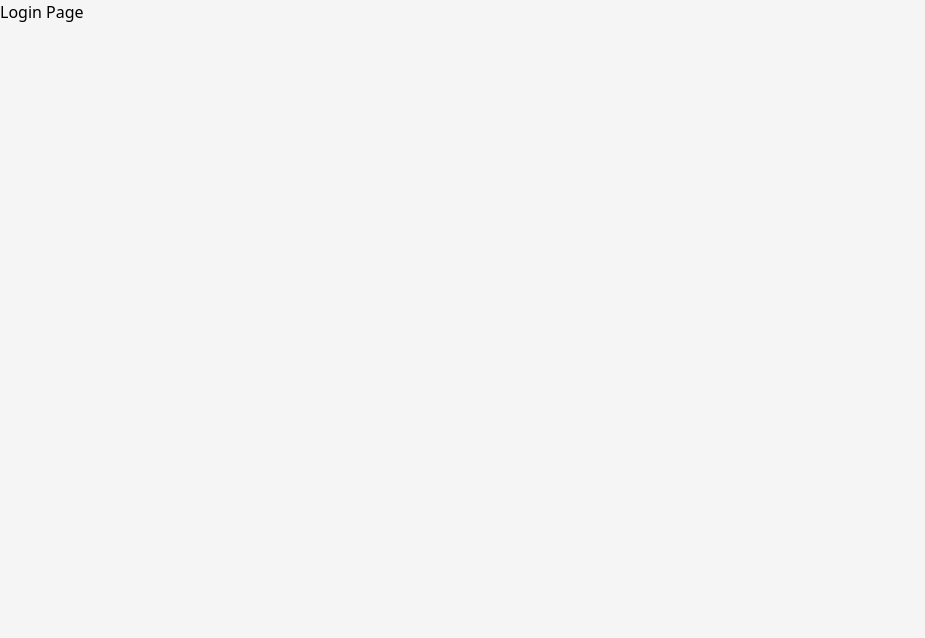
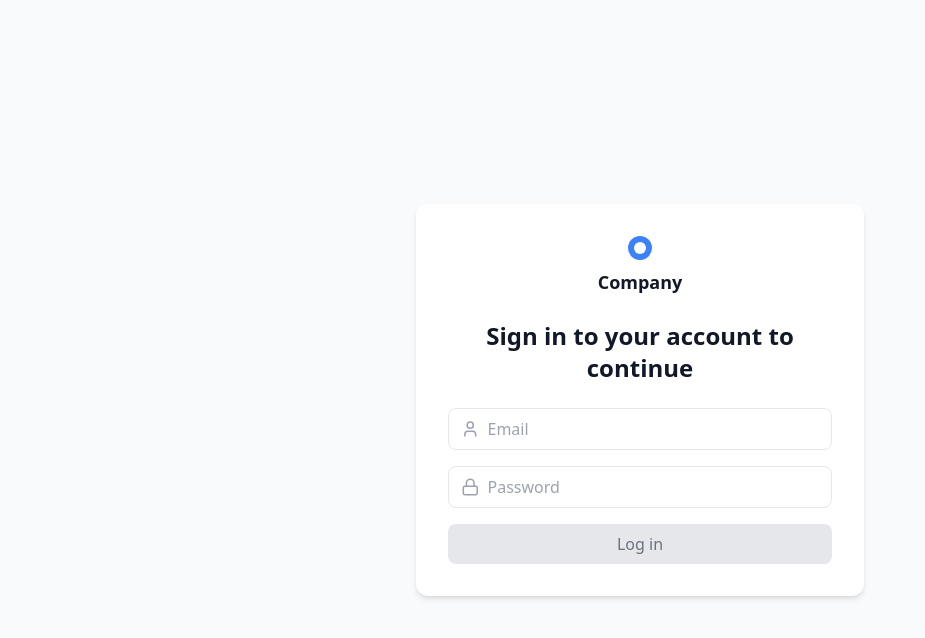
Before and after one commit to AliakseiKrasko/auth_test, a React (Vite) app: page / in a window 1280 px wide. Shown: the top 638 px of the page, without its empty margins (0-925 px from the left). Built offline with nearby package versions, Linux system fonts and the light colour scheme.

Commit message:
feat: added LoginPage and LoginForm

```diff
--- a/package.json
+++ b/package.json
@@ -12,6 +12,7 @@
   },
   "dependencies": {
     "@tanstack/react-query": "^5.90.2",
+    "lucide-react": "^0.544.0",
     "react": "19.1.1",
     "react-dom": "19.1.1",
     "react-router-dom": "^7.9.2"
--- a/src/pages/login/LoginPage.tsx
+++ b/src/pages/login/LoginPage.tsx
@@ -1,5 +1,10 @@
 import type { FC } from "react";
+import {LoginForm} from "@/pages/login/ui/LoginForm.tsx";
 
 export const LoginPage: FC = () => {
-    return <h1 className="text-black font-medium">Login Page</h1>;
+    return (
+        <div className="flex items-center justify-center min-h-screen bg-gray-50">
+            <LoginForm />
+        </div>
+    );
 };
--- /dev/null
+++ b/src/pages/login/index.ts
@@ -0,0 +1 @@
+export { LoginPage } from "./LoginPage";
--- /dev/null
+++ b/src/pages/login/ui/LoginForm.tsx
@@ -0,0 +1,52 @@
+import type { FC } from "react";
+import {User, LockIcon } from "lucide-react";
+
+export const LoginForm: FC = () => {
+    return (
+        <div className="min-h-screen flex items-center justify-center bg-gray-50">
+            <div className="w-full max-w-md bg-white shadow-md rounded-xl p-8">
+                {/* Logo + name */}
+                <div className="flex flex-col items-center mb-6">
+                    <div className="w-6 h-6 rounded-full bg-blue-500 flex items-center justify-center">
+                        <div className="w-3 h-3 rounded-full bg-white"></div>
+                    </div>
+                    <h1 className="mt-2 text-lg font-semibold text-gray-900">Company</h1>
+                </div>
+
+                {/* Title */}
+                <h2 className="text-center text-2xl font-bold text-gray-900 mb-6">
+                    Sign in to your account to continue
+                </h2>
+
+                {/* Form */}
+                <form className="space-y-4">
+                    <div className="flex items-center border rounded-lg px-3 py-2">
+                        <User className="w-5 h-5 text-gray-400" />
+                        <input
+                            type="email"
+                            placeholder="Email"
+                            className="ml-2 w-full outline-none text-gray-600"
+                        />
+                    </div>
+
+                    <div className="flex items-center border rounded-lg px-3 py-2">
+                        <LockIcon  className="w-5 h-5 text-gray-400" />
+                        <input
+                            type="password"
+                            placeholder="Password"
+                            className="ml-2 w-full outline-none text-gray-600"
+                        />
+                    </div>
+
+                    <button
+                        type="submit"
+                        disabled
+                        className="w-full bg-gray-200 text-gray-500 font-medium py-2 rounded-lg cursor-not-allowed"
+                    >
+                        Log in
+                    </button>
+                </form>
+            </div>
+        </div>
+    );
+};
```
Also changed, not shown: 1 other file (tests, documents, lock files or other folders).
